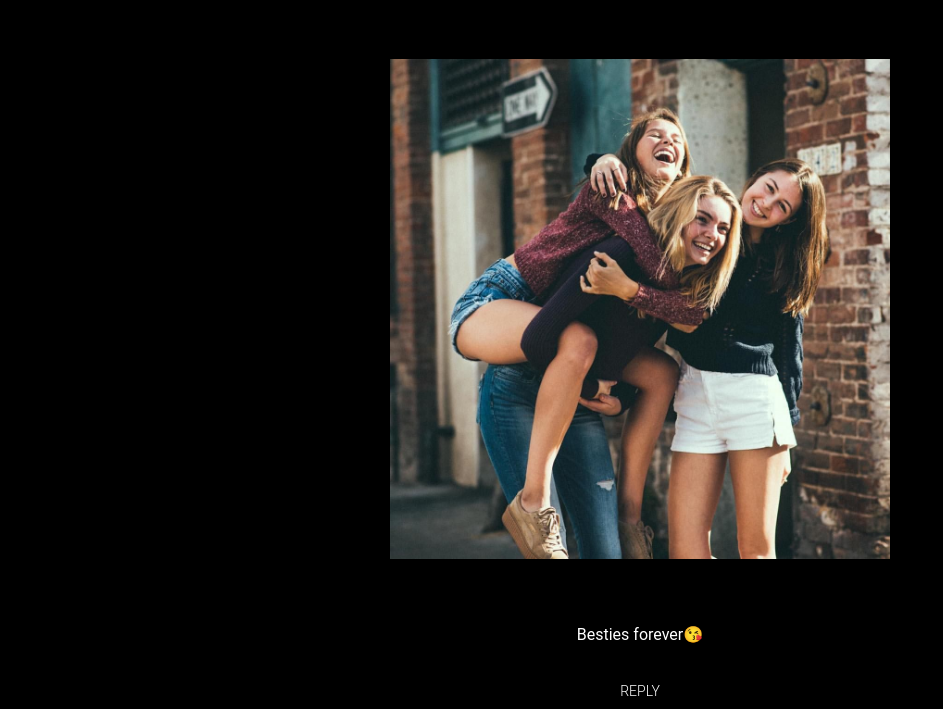
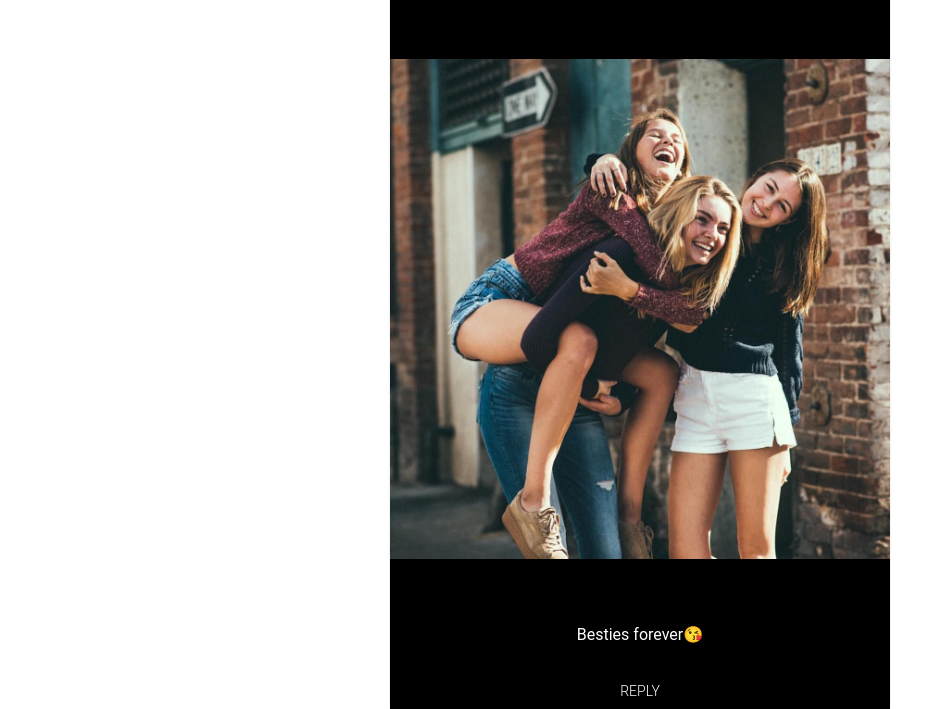
Before and after one commit to jessicavaz16/status, a plain HTML site: page index.html in a window 1280 px wide. Shown: the part 91-800 px from the top of the page, without its empty margins (0-943 px from the left). Drawn offline with Linux system fonts and the light colour scheme.

Commit message:
Update index.html

```diff
--- a/index.html
+++ b/index.html
@@ -8,6 +8,7 @@
     <title>YaarMe</title>
 </head>
 <body>
+  <div class="wrap-container">
   <div class="container">
     <div id="times" class="time">
     </div>
@@ -37,6 +38,7 @@
     <div id="back"></div>
     <div id="next"></div>
   </div>
+</div>
 <script src="app.js"></script>
 </body>
 </html>
```
